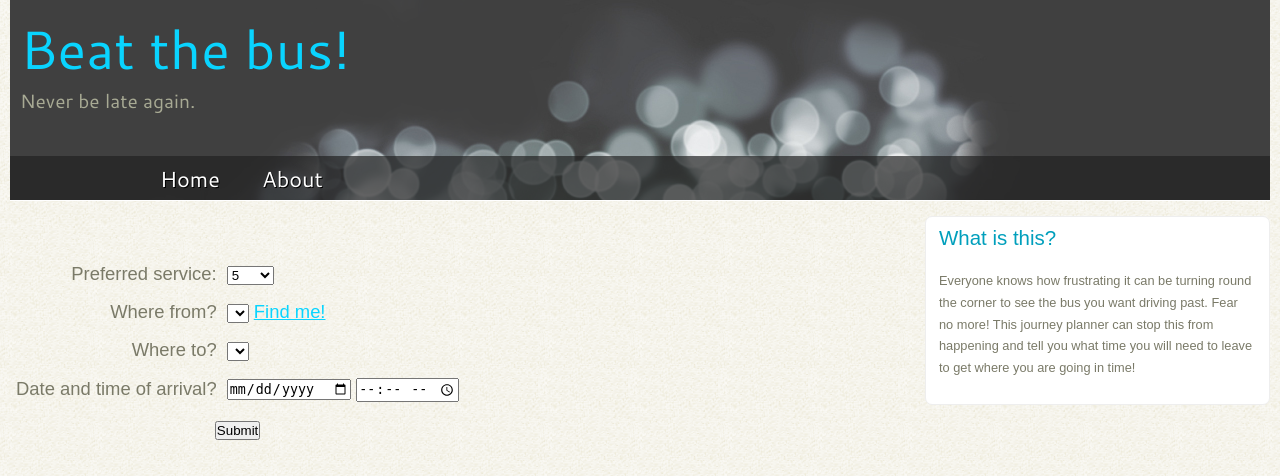
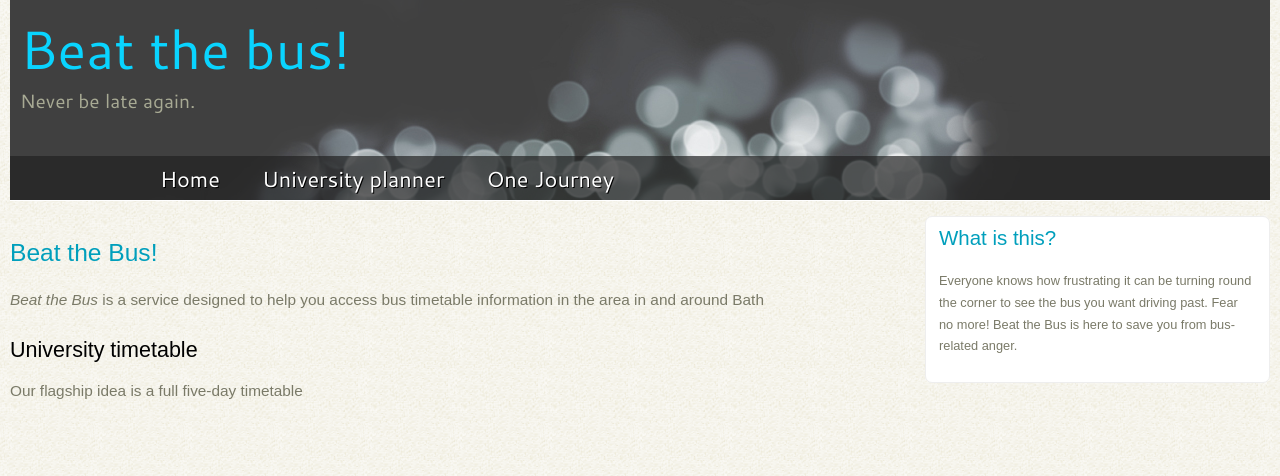
Before and after one commit to adamchen/bustracker, a Django app: page /about.html in a window 1280 px wide. Shown: the top 476 px of the page. Run offline with Django 3.2, Linux system fonts and the light colour scheme; lists and menus that the app fills with data are empty; parts of the project's set-up code (start-up, migrations or seed data) failed here and were passed over; some libraries are stand-ins or nearby versions.

Commit message:
Errors, polishing.

```diff
--- a/bustracker/assets/css/style.css
+++ b/bustracker/assets/css/style.css
@@ -1,3 +1,9 @@
+/* Form errors */
+ul.errorlist
+{
+    color: red;
+}
+
 /* css for timepicker */
 .ui-timepicker-div .ui-widget-header { margin-bottom: 8px; }
 .ui-timepicker-div dl { text-align: left; }
--- a/bustracker/static/css/style.css
+++ b/bustracker/static/css/style.css
@@ -1,3 +1,9 @@
+/* Form errors */
+ul.errorlist
+{
+    color: red;
+}
+
 /* css for timepicker */
 .ui-timepicker-div .ui-widget-header { margin-bottom: 8px; }
 .ui-timepicker-div dl { text-align: left; }
--- a/bustracker/templates/about.html
+++ b/bustracker/templates/about.html
@@ -1,58 +1,15 @@
 {% extends "base.html" %}
 {% block title %}About {%endblock %}
 {% block sidebar %}
-        <h2>What is this?</h2>
+<h2 xmlns="http://www.w3.org/1999/html">What is this?</h2>
         <p>Everyone knows how frustrating it can be turning round the corner
-            to see the bus you want driving past. Fear no more! This journey planner can stop
-            this from happening and tell you what time you will need to leave to get where you
-            are going in time!</a></p>
+            to see the bus you want driving past. Fear no more! Beat the Bus is here to save you from
+            bus-related anger.</a></p>
 {% endblock %}
 {% block content %}
-<div class="content">
-    <form name="input" action="" method="get">
-        <table>
-            <tr>
-                <td class="right-align"> Preferred service: </td>
-                <td class="left-align">
-                    <select name="route">
-                        <option value="5">5</option>
-                        <option value="10">10</option>
-                        <option value="18">18</option>
-                        <option value="u18">U18</option>
-                        <option value="x18">X18</option>
-                        <option value="u10">U10</option>
-                        <option value="20a">20A</option>
-                        <option value="20c">20C</option>
-                    </select>
-                </td>
-            </tr>
-            <tr>
-                <td class="right-align">Where from?</td>
-                <td class="left-align">
-                    <select name="start">
-                    </select> <a href='#'>Find me!</a>
-                </td>
-            </tr>
-            <tr>
-                <td class="right-align">Where to? </td>
-                <td class="left-align">
-                    <select name="end">
-                    </select>
-                </td>
-            </tr>
-            <tr>
-                <td class="right-align">Date and time of arrival? </td>
-                <td class="left-align">
-                    <input type="date" name="arrival_date">
-                    <input type="time" name="arrival_time" />
-                </td>
-            </tr>
-            <tr>
-                <td colspan="2" class="align-center">
-                    <input type="submit" value="Submit">
-                </td>
-            </tr>
-        </table>
-    </form>
-</div>
+<h2>Beat the Bus!</h2>
+<p><i>Beat the Bus</i> is a service designed to help you access bus timetable information in the area in and around Bath</p>
+
+<h3>University timetable</h3>
+<p>Our flagship idea is a full five-day timetable</p>
 {%endblock%}
--- a/bustracker/templates/base.html
+++ b/bustracker/templates/base.html
@@ -30,7 +30,8 @@
         <div id="menu_container">
           <ul class="sf-menu" id="nav">
             <li><a href="/index.html">Home</a></li>
-            <li><a href="/about.html">About</a></li>
+            <li><a href="/timetableData/five_day">University planner</a></li>
+            <li><a href="/timetableData/one_journey">One Journey</a></li>
           </ul>
         </div>
       </nav>
```
Also changed, not shown: bustracker/bustracker/templates/home.html (+16 -12 lines), bustracker/templates/bus_stop_to.html (+11 -2 lines), bustracker/templates/five_day.html (+25 -3 lines), bustracker/timetableData/views.py (+7 -4 lines), 8 other files.
